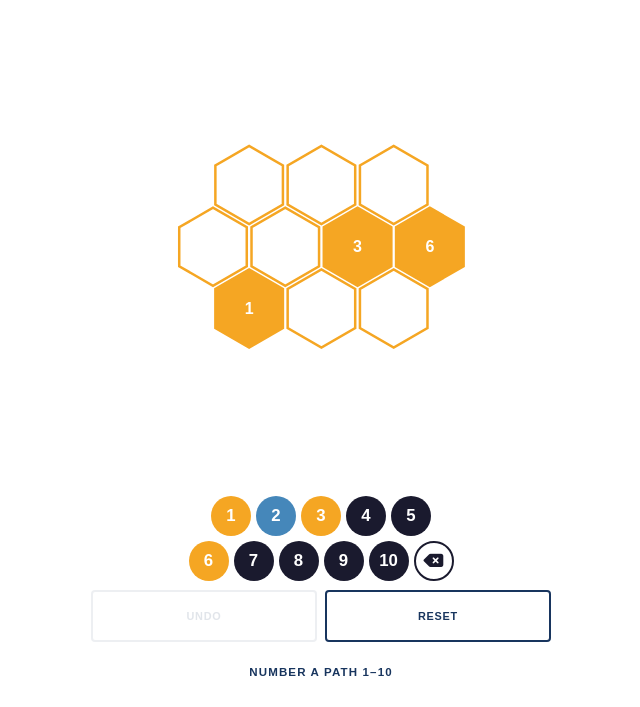
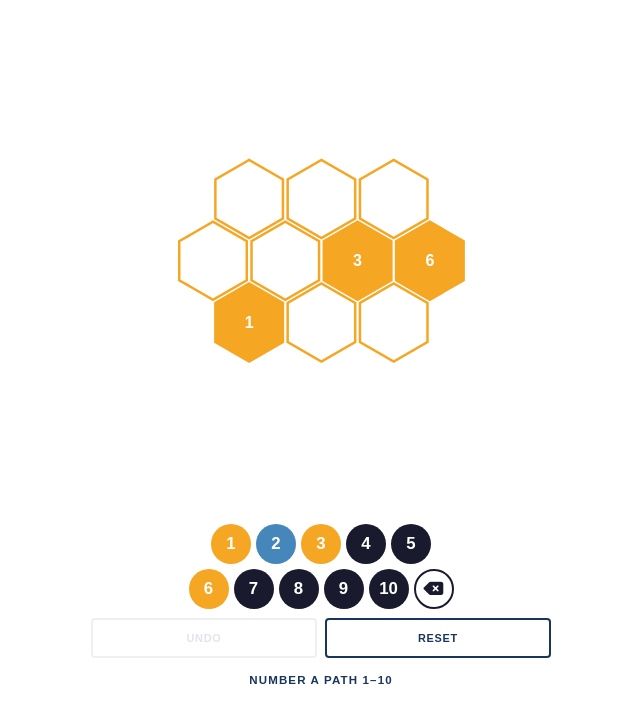
Before and after one commit to jbatterson/puzzletesting, a plain HTML site: page honeycombs/index.html in a window 1280 px wide. Shown: the part 93-800 px from the top of the page, without its empty margins (319-959 px from the left). Drawn offline with Linux system fonts and the light colour scheme.

Commit message:
more Opus

```diff
--- a/honeycombs/index.html
+++ b/honeycombs/index.html
@@ -15,12 +15,13 @@
     display: flex;
     flex-direction: column;
     align-items: center;
-    min-height: 100vh;
     height: 100vh;
     height: 100dvh;
     height: 100svh;
-    overflow-x: hidden;
-    overflow-y: hidden;
+    max-height: 100vh;
+    max-height: 100dvh;
+    max-height: 100svh;
+    overflow: hidden;
   }
 
   /* ── TOP BAR ── */
@@ -265,7 +266,7 @@
     margin-top: 4px;
   }
   .kb-action-btn-secondary {
-    min-height: 52px;
+    min-height: 40px;
     border-radius: 4px;
     border: 2px solid #18355E;
     background: #fff;
@@ -297,7 +298,7 @@
     }
   }
   .kb-action-btn-primary {
-    min-height: 52px;
+    min-height: 40px;
     border-radius: 4px;
     border: none;
     background: #18355E;
@@ -338,14 +339,14 @@
   .hc-bottom-strip {
     width: 100%;
     max-width: 460px;
-    margin-top: auto;
+    margin-top: 0;
     padding-top: 0;
     display: flex;
     flex-direction: column;
     align-items: stretch;
   }
   .hc-goal-line {
-    min-height: 52px;
+    min-height: 36px;
     display: flex;
     align-items: center;
     justify-content: center;
@@ -371,7 +372,7 @@
   }
   .kb-next-puzzle {
     width: 100%;
-    min-height: 52px;
+    min-height: 40px;
     border-radius: 4px;
     border: none;
     background: #18355E;
```
